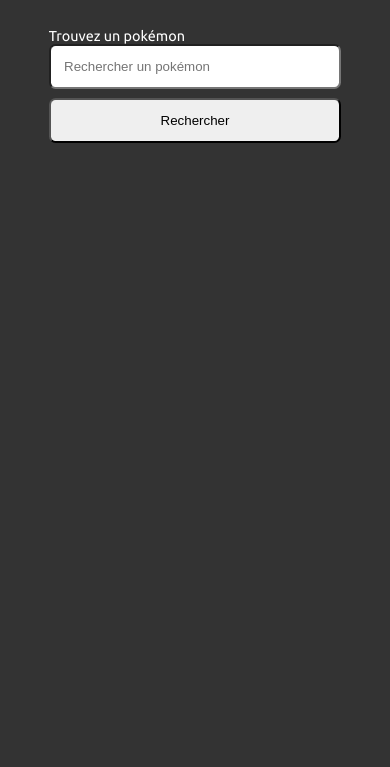
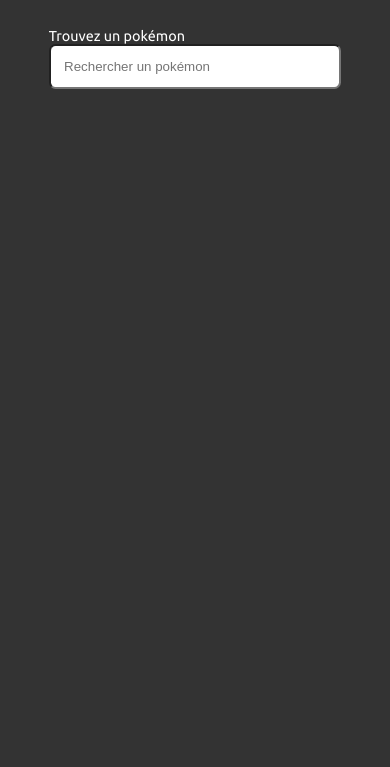
Before and after one commit to alice-sebego/pokedex, a plain HTML site: page index.html in a window 390 px wide. Shown: the part 77-844 px from the top of the page. Drawn offline with Linux system fonts and the light colour scheme; no server answers.

Commit message:
Remove submit button

```diff
--- a/index.html
+++ b/index.html
@@ -13,7 +13,6 @@
         <h1>Mon pokédex</h1>
         <form action="">
             <label for="pokemon">Trouvez un pokémon <input type="search" name="pokemon" id="pokemon" list="pokemon-name" placeholder="Rechercher un pokémon"></label>
-            <input type="submit" value="Rechercher">
         </form>
     </header>
     <main>
--- a/style.css
+++ b/style.css
@@ -79,14 +79,8 @@
         flex-flow: wrap;
     }
 
-    input[type="submit"]{
-        width: 75%;
-        margin-top: 1vh;
-        justify-content: center;
-    }
-
-    input[type="text"]{
-        margin-left: 3vw;
+    input[type="search"]{
+        margin-left: 5vw;
     }
 
     main{
@@ -110,7 +104,7 @@
         flex-flow: column;
     }
 
-    input[type="text"]{
+    input[type="search"]{
         margin-left: 0;
     }
 }
```
Also changed, not shown: app.js (+10 -5 lines).
